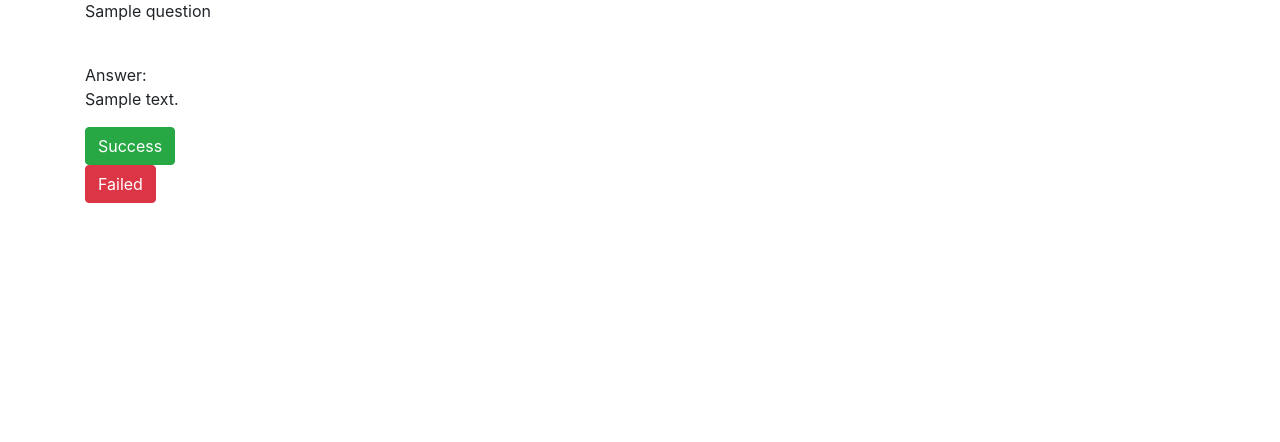
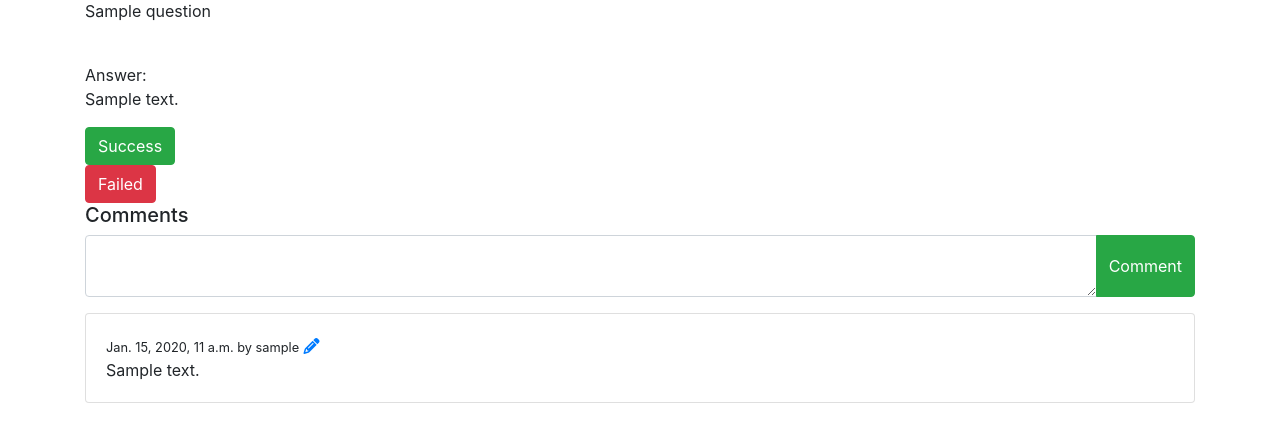
Before and after one commit to vabene1111/LearningCards, a Django app: page /quiz/1 in a window 1280 px wide. Shown: the part 199-641 px from the top of the page. Run offline with Django 3.2, Linux system fonts and the light colour scheme; tables that the repository leaves empty hold one stand-in row (values such as "Sample post"); some libraries are stand-ins or nearby versions.

Commit message:
comments

```diff
--- a/Cards/admin.py
+++ b/Cards/admin.py
@@ -1,8 +1,8 @@
 from django.contrib import admin
 
-# Register your models here.
 from Cards.models import *
 
 admin.site.register(Course)
 admin.site.register(Question)
 admin.site.register(QuestionLog)
+admin.site.register(Comment)
--- a/Cards/templates/quiz.html
+++ b/Cards/templates/quiz.html
@@ -21,4 +21,28 @@
     <a href="{% url 'quiz_success' question.pk %}" class="btn btn-success">{% trans 'Success' %}</a> <br/>
     <a href="{% url 'quiz_fail' question.pk %}" class="btn btn-danger">{% trans 'Failed' %}</a>
 
+    <h5>{% trans 'Comments' %}</h5>
+
+    <form method="POST" class="post-form" action="{% url 'quiz_comment' question.pk %}">
+        {% csrf_token %}
+        <div class="input-group mb-3">
+            <textarea name="text" cols="15" rows="2" class="textarea form-control" required
+                      id="id_text"></textarea>
+            <div class="input-group-append">
+                <input type="submit" value="{% trans 'Comment' %}" class="btn btn-success">
+            </div>
+        </div>
+    </form>
+
+    {% for c in comments %}
+        <div class="card">
+            <div class="card-body">
+                <small class="card-title">{{ c.updated_at }} {% trans 'by' %} {{ c.created_by.username }}</small> <a
+                    href="{% url 'edit_comment' c.pk %}" class="d-print-none"><i class="fas fa-pencil-alt"></i></a><br/>
+                {{ c.text }}
+            </div>
+        </div>
+        <br/>
+    {% endfor %}
+
 {% endblock %}
--- a/Cards/urls.py
+++ b/Cards/urls.py
@@ -9,15 +9,18 @@ urlpatterns = [
 
     path('quiz/s/<int:pk>', views.quiz_success, name='quiz_success'),
     path('quiz/f/<int:pk>', views.quiz_fail, name='quiz_fail'),
+    path('quiz/comment/<int:pk>', views.quiz_comment, name='quiz_comment'),
 
     path('new/question/', new.QuestionCreate.as_view(), name='new_question'),
 
     # path('list/question', lists.keyword, name='list_keyword'),
 
     path('edit/question/<int:pk>/', edit.QuestionUpdate.as_view(), name='edit_question'),
+    path('edit/comment/<int:pk>/', edit.QuestionUpdate.as_view(), name='edit_comment'),
 
     path('redirect/delete/<slug:name>/<int:pk>/', edit.delete_redirect, name='redirect_delete'),
 
     path('delete/recipe/<int:pk>/', edit.QuestionDelete.as_view(), name='delete_question'),
+    path('delete/comment/<int:pk>/', edit.QuestionDelete.as_view(), name='delete_comment'),
 
 ]
--- a/Cards/views/views.py
+++ b/Cards/views/views.py
@@ -1,10 +1,13 @@
+from django.contrib import messages
+from django.contrib.auth.decorators import login_required
 from django.db.models import Count, F, Value, IntegerField
 from django.http import HttpResponseRedirect
 from django.shortcuts import render
 from datetime import datetime, timedelta
-
+from django.utils.translation import gettext as _
 from django.urls import reverse
 
+from Cards.forms import CommentForm
 from Cards.models import *
 
 
@@ -58,7 +61,10 @@ def choose_question(request, course):
 
 def quiz(request, pk):
     course = Course.objects.get(pk=pk)
-    return render(request, 'quiz.html', {'question': choose_question(request, pk), 'course': course})
+    question = choose_question(request, pk)
+    comments = Comment.objects.filter(question=question).all()
+
+    return render(request, 'quiz.html', {'question': question, 'course': course, 'comments': comments})
 
 
 def log_question(user, question, type):
@@ -82,3 +88,21 @@ def quiz_fail(request, pk):
         log_question(request.user, question, QuestionLog.FAIL)
 
     return HttpResponseRedirect(reverse('quiz', args=[question.course.pk]))
+
+
+@login_required
+def quiz_comment(request, pk):
+    question = Question.objects.get(pk=pk)
+    if request.method == "POST":
+        comment_form = CommentForm(request.POST)
+        if comment_form.is_valid():
+            comment = Comment()
+            comment.question = question
+            comment.text = comment_form.cleaned_data['text']
+            comment.created_by = request.user
+
+            comment.save()
+        else:
+            messages.add_message(request, messages.ERROR, _('There was an error saving your comment!') + str(comment_form.errors))
+
+    return HttpResponseRedirect(reverse('quiz', args=[question.course.pk]))
--- a/LearningCards/settings.py
+++ b/LearningCards/settings.py
@@ -32,6 +32,10 @@ SESSION_COOKIE_AGE = 365 * 60 * 24 * 60
 
 CRISPY_TEMPLATE_PACK = 'bootstrap4'
 DJANGO_TABLES2_TEMPLATE = 'Cards/templates/generic/table_template.html'
+
+MESSAGE_TAGS = {
+    messages.ERROR: 'danger'
+}
 
 # Application definition
 
```
Also changed, not shown: Cards/forms.py (+13 -0 lines), Cards/views/edit.py (+36 -0 lines).
